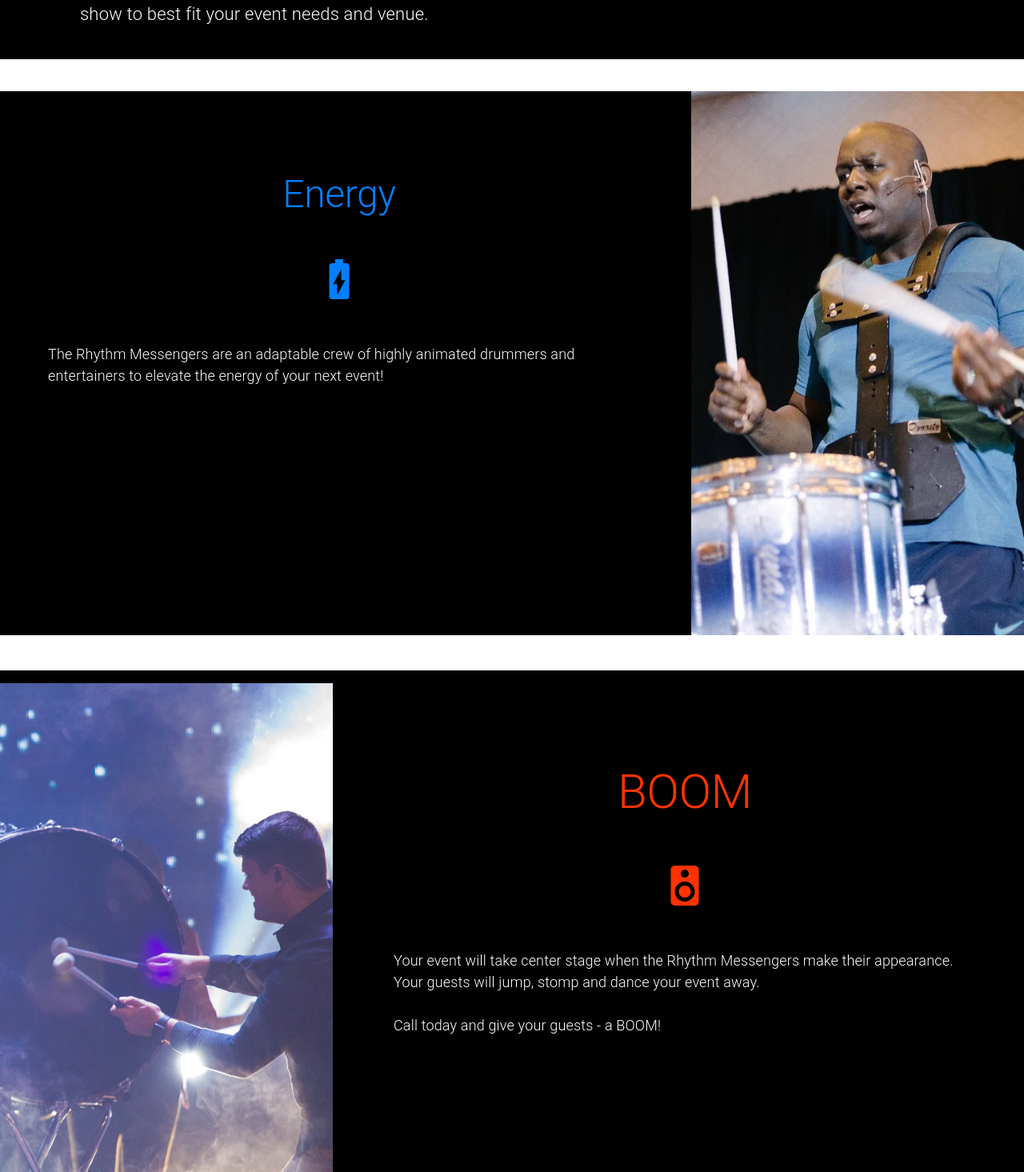
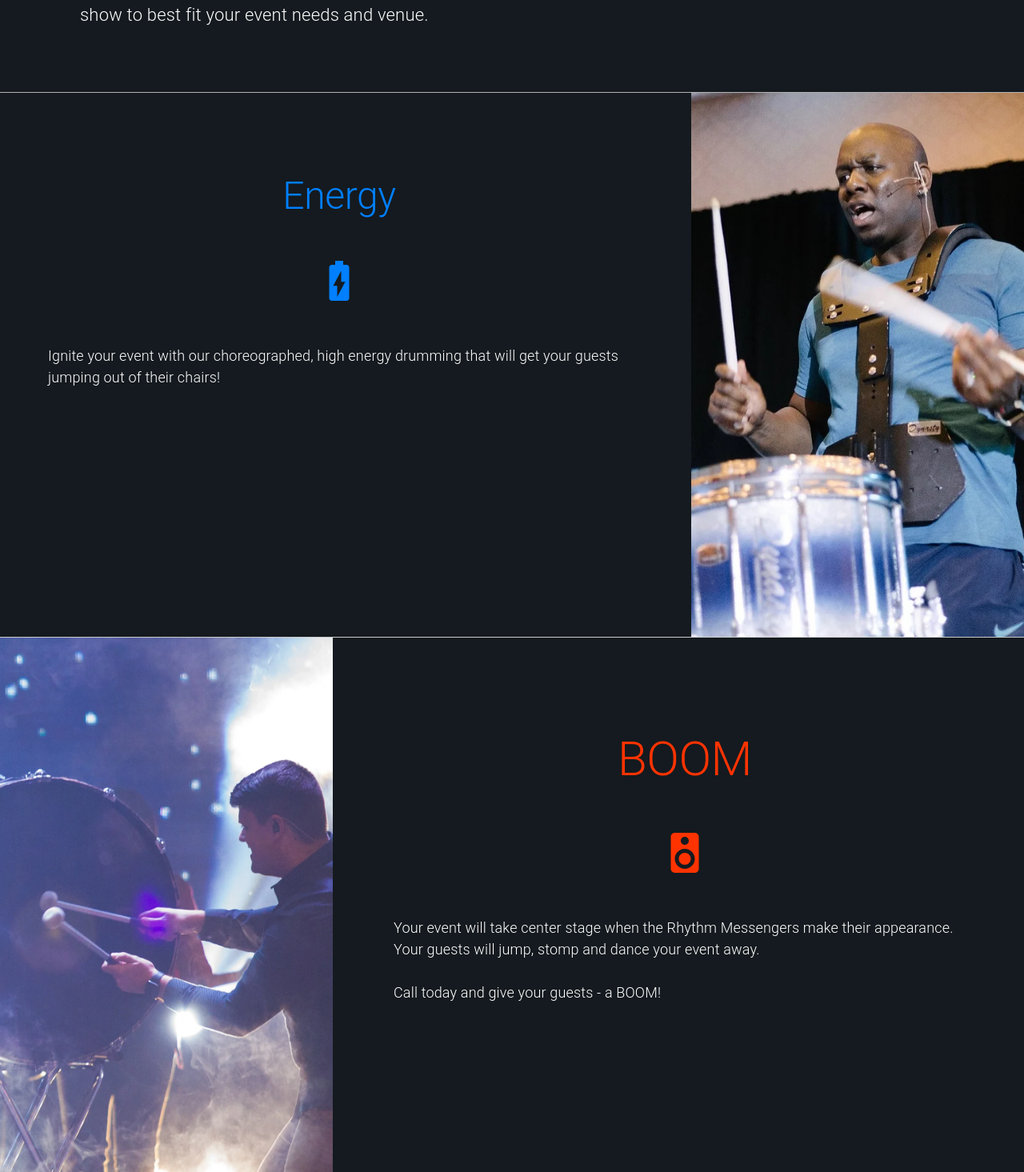
Before and after one commit to CooleyWC/rhythm-messengers, a React (Create React App) app: page / in a window 1280 px wide. Shown: the part 1765-3230 px from the top of the page at 80% size. Built offline with nearby package versions, Linux system fonts and the light colour scheme.

Commit message:
updated About - changed background color, added dividers, and adjusted text

```diff
--- a/src/about/About.js
+++ b/src/about/About.js
@@ -7,11 +7,13 @@ import BusinessIcon from '@mui/icons-material/Business';
 import FestivalIcon from '@mui/icons-material/Festival';
 import WorkIcon from '@mui/icons-material/Work';
 import GroupsIcon from '@mui/icons-material/Groups';
+import Divider from '@mui/material/Divider';
+
 
 const About=(props) =>{
 
   const boxStyle = {
-    backgroundColor: 'white'
+    backgroundColor: '#141A1F'
   }
 
   const aboutTitleStyle = {
@@ -19,12 +21,13 @@ const About=(props) =>{
     marginBottom: '40px',
     paddingTop: '20px',
     paddingBottom: '40px',
-    backgroundColor: 'black',
+    backgroundColor: '#141A1F',
   }
 
   return (
-    <div style={{ backgroundColor: 'black' }}>
+    <div style={{ backgroundColor: '#141A1F' }}>
       <Box style={boxStyle}>
+      <Divider sx={{height: 1, backgroundColor: '#CCCCCC'}}/>
         <Grid container>
           <Grid item xs={12} style={aboutTitleStyle}>
             <Typography variant="h2" gutterBottom sx={{ fontSize: '48px', color: '#f77a00', paddingBottom: '30px', textAlign: "center" }}>
@@ -37,6 +40,7 @@ const About=(props) =>{
           </Grid>
         </Grid>
       </Box>
+      <Divider sx={{height: 1, backgroundColor: '#CCCCCC'}}/>
       <Box>
         <Grid container spacing={2}>
           <Grid item xs={8}>
@@ -45,7 +49,7 @@ const About=(props) =>{
             </Typography>
             <BatteryChargingFullIcon style={{color: '#007FFF', fontSize:'60px', margin: '0 auto', display: 'block', paddingBottom: '50px'}}/>
             <Typography variant='body1' paragraph style={{color: 'white', fontSize: '18px', fontWeight: '300', paddingLeft: '60px', paddingRight: '60px', paddingBottom: '30px'}}>
-              The Rhythm Messengers are an adaptable crew of highly animated drummers and entertainers to elevate the energy of your next event!
+              Ignite your event with our choreographed, high energy drumming that will get your guests jumping out of their chairs!
             </Typography>
           </Grid>
           <Grid item xs={4} style={{display: 'flex', justifyContent:'flex-end'}}>
@@ -53,20 +57,22 @@ const About=(props) =>{
               component='img'
               src='/media/RME-energy-photo.png'
               alt='drum-energy'
-              style={{maxWidth: '100%', height: 'auto', objectFit: 'cover', maxHeight: '680px'}}
+              style={{maxWidth: '100%', height: 'auto', objectFit: 'cover', maxHeight: '680px', margin: 0, padding: 0}}
             >
             </CardMedia>
           </Grid>
         </Grid>
       </Box>
-      <Box style={{paddingTop: '60px', backgroundColor: 'white'}}>
-        <Grid container spacing={2} style={{backgroundColor: 'black'}}>
-          <Grid item xs={4} style={{display: 'flex', justifyContent: 'flex-start', alignItems: 'flex-start'}}>
+      <Divider sx={{height: 6, backgroundColor: '#CCCCCC'}}/>
+      <Box style={{paddingTop: '10px', backgroundColor: '#141A1F'}}>
+        <Grid container spacing={2} style={{backgroundColor: '#141A1F'}}>
+          <Grid item xs={4} style={{display: 'flex', justifyContent: 'flex-start', alignItems: 'flex-start', height: '100%', margin: 0, padding: 0}}>
+{/* This image gets pushed to the top left when viewed on small devices - will need to fix */}
             <CardMedia
               component='img'
               src='/media/RME-bassdrum.png'
               alt='bass-drum'
-              style={{width:'100%', height: '100%', objectFit: 'cover', maxHeight: '680px'}}
+              style={{width:'100%', height: '100%', objectFit: 'cover', maxHeight: '680px', margin: 0, padding: 0}}
             >
             </CardMedia>
           </Grid>
```
